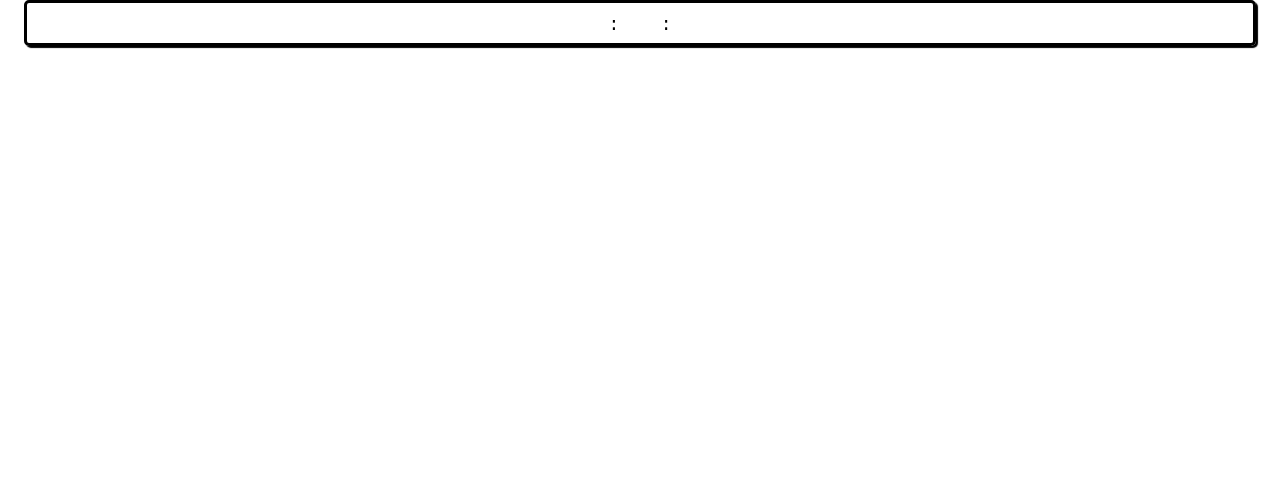
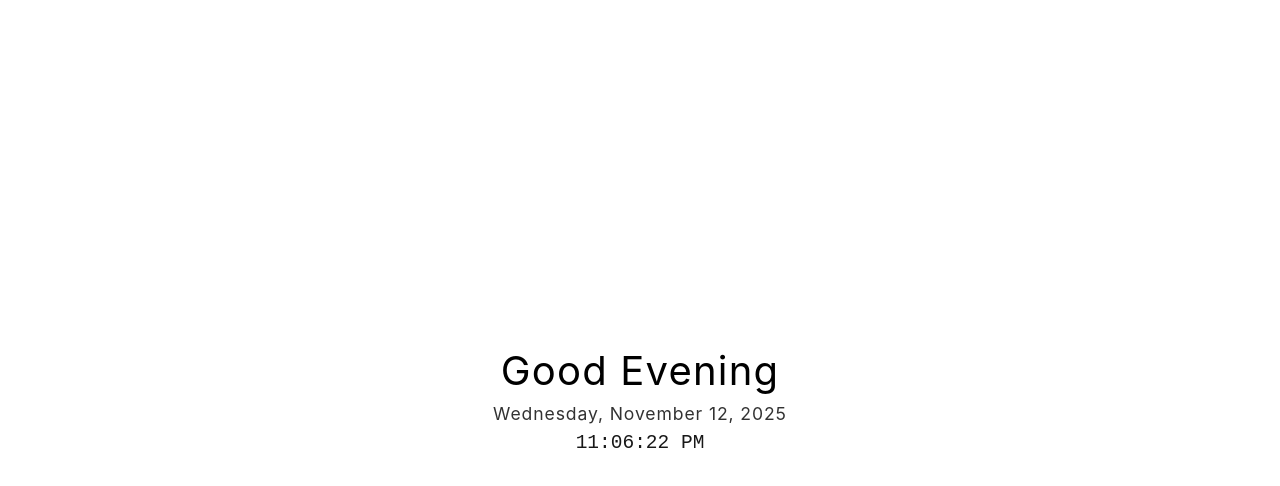
Before and after one commit to duckyghost3/notion-widget, a plain HTML site: page index.html in a window 1280 px wide. Drawn offline with Linux system fonts and the light colour scheme.

Commit message:
Updated Minimal widgets - index.html

```diff
--- a/index.html
+++ b/index.html
@@ -3,131 +3,95 @@
 <head>
   <meta charset="UTF-8" />
   <meta name="viewport" content="width=device-width, initial-scale=1.0" />
-  <title>Greetings Widget</title>
+  <title>Minimal Greetings</title>
 
   <style>
     :root {
-      --text-colour: #000000;
-      --border-colour: #000000;
-      --shadow-colour: #000000;
-      --background-colour: transparent;
+      --text-color: #000000;
+      --background-color: transparent;
     }
 
     @media (prefers-color-scheme: dark) {
       :root {
-        --text-colour: #ffffff;
-        --border-colour: #ffffff;
-        --shadow-colour: #ffffff;
-        --background-colour: transparent;
+        --text-color: #ffffff;
+        --background-color: transparent;
       }
     }
 
     body {
-      font-variant-caps: all-petite-caps;
-      color: var(--text-colour);
-      background: var(--background-colour);
-      margin: 0;
-      padding: 0;
-    }
-
-    .widget {
-      padding: 5px;
-      color: var(--text-colour);
+      font-family: "Inter", system-ui, sans-serif;
+      font-weight: 400;
+      color: var(--text-color);
+      background: var(--background-color);
       display: flex;
+      flex-direction: column;
       justify-content: center;
       align-items: center;
-      flex-direction: column;
-      max-width: 95%;
-      margin: auto;
-      border: 3px solid var(--border-colour);
-      border-radius: 5px;
-      box-shadow: 2px 2px 1px 0px var(--shadow-colour);
-      background: transparent;
+      height: 100vh;
+      margin: 0;
+      text-align: center;
     }
 
     .greet {
-      font-size: 3em;
+      font-size: 2.5em;
+      letter-spacing: 0.03em;
+      margin-bottom: 0.2em;
     }
 
-    .date, .clock {
-      font-family: monospace;
-      font-size: 2em;
+    .date {
+      font-size: 1.1em;
+      letter-spacing: 0.05em;
+      opacity: 0.8;
+      margin-bottom: 0.5em;
     }
 
-    .time {
-      display: inline-block;
-      min-width: 20px;
-    }
-
-    .colon {
-      font-size: 1em;
-      display: inline-block;
+    .clock {
+      font-size: 1.5em;
+      font-family: monospace;
+      opacity: 0.9;
     }
   </style>
 </head>
 <body>
-  <div class="container">
-    <div class="widget">
-      <div class="greet" id="greet"></div>
-      <div class="date" id="date"></div>
-      <div class="clock">
-        <div class="time" id="hour"></div>
-        <div class="colon">:</div>
-        <div class="time" id="min"></div>
-        <div class="colon">:</div>
-        <div class="time" id="sec"></div>
-      </div>
-    </div>
-  </div>
+  <div class="greet" id="greet"></div>
+  <div class="date" id="date"></div>
+  <div class="clock" id="clock"></div>
 
   <script>
-    function displayGreetings(today) {
-      let hrs = today.getHours();
+    function updateWidget() {
+      const now = new Date();
+      const hrs = now.getHours();
+      const mins = now.getMinutes();
+      const secs = now.getSeconds();
+
+      // Greeting
       let greet = '';
-      if (hrs < 12)
-        greet = 'Good Morning';
-      else if (hrs >= 12 && hrs <= 17)
-        greet = 'Good Afternoon';
-      else if (hrs >= 17 && hrs <= 24)
-        greet = 'Good Evening';
+      if (hrs < 12) greet = 'Good Morning';
+      else if (hrs < 18) greet = 'Good Afternoon';
+      else greet = 'Good Evening';
+
+      // Date
+      const days = ['Sunday', 'Monday', 'Tuesday', 'Wednesday', 'Thursday', 'Friday', 'Saturday'];
+      const months = [
+        'January', 'February', 'March', 'April', 'May', 'June',
+        'July', 'August', 'September', 'October', 'November', 'December'
+      ];
+      const dateStr = `${days[now.getDay()]}, ${months[now.getMonth()]} ${now.getDate()}, ${now.getFullYear()}`;
+
+      // Time
+      const hour12 = (hrs % 12) || 12;
+      const ampm = hrs >= 12 ? 'PM' : 'AM';
+      const timeStr = `${String(hour12).padStart(2, '0')}:${String(mins).padStart(2, '0')}:${String(secs).padStart(2, '0')} ${ampm}`;
+
+      // Display
       document.getElementById('greet').innerText = greet;
+      document.getElementById('date').innerText = dateStr;
+      document.getElementById('clock').innerText = timeStr;
+
+      requestAnimationFrame(updateWidget);
     }
 
-    function displayDate(today) {
-      const days = ['Sunday', 'Monday', 'Tuesday', 'Wednesday', 'Thursday', 'Friday', 'Saturday'];
-      const months = [
-        "January", "February", "March", "April", "May", "June",
-        "July", "August", "September", "October", "November", "December"
-      ];
-
-      const dayName = days[today.getDay()];
-      const monthName = months[today.getMonth()];
-      const date = today.getDate();
-      const year = today.getFullYear();
-      document.getElementById('date').innerText = `${dayName}, ${monthName} ${date} ${year}`;
-    }
-
-    function displayClock(today) {
-      let hour = padZeros(twelveHour(today.getHours()));
-      let minutes = padZeros(today.getMinutes());
-      let seconds = padZeros(today.getSeconds());
-      const ampm = today.getHours() >= 12 ? 'PM' : 'AM';
-      document.getElementById('hour').innerText = hour;
-      document.getElementById('min').innerText = minutes;
-      document.getElementById('sec').innerText = `${seconds} ${ampm}`;
-    }
-
-    function twelveHour(hour) {
-      if (hour > 12) return hour - 12;
-      if (hour === 0) return 12;
-      return hour;
-    }
-
-    function padZeros(num) {
-      return num < 10 ? '0' + num : num;
-    }
-
-    function displayWidget() {
-      const today = new Date();
-      displayGreetings(today);
-      display
+    updateWidget();
+  </script>
+</body>
+</html>
```
